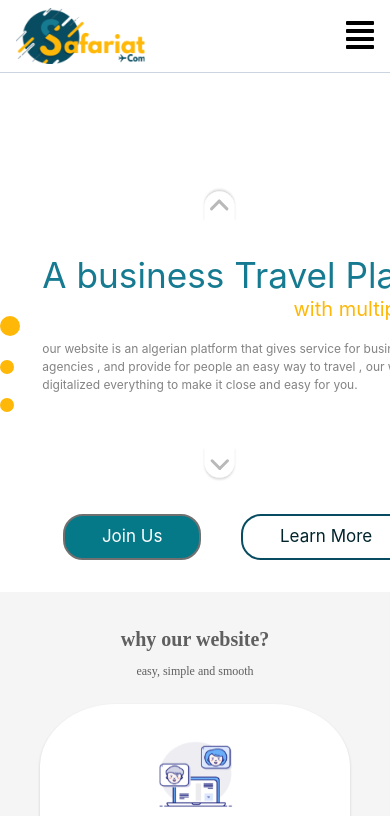
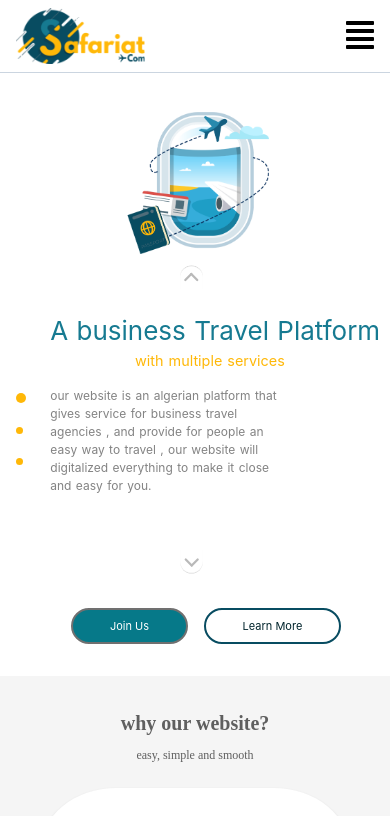
Before and after one commit to oussamabng/safariatComAdmin, a React (Create React App) app: page / in a window 390 px wide. Shown: the top 816 px of the page. Built offline with nearby package versions, Linux system fonts and the light colour scheme.

Commit message:
finished mobile version of Hero Section

```diff
--- a/src/components/HeroSection/Hero.jsx
+++ b/src/components/HeroSection/Hero.jsx
@@ -20,6 +20,7 @@ export default Hero;
 
 
 const Container = styled.div`
+
   display: flex;
 
   justify-content: space-between;
@@ -28,4 +29,13 @@ const Container = styled.div`
   margin: 0 auto;
   padding: 2rem 0;
 
+
+
+
+  @media (max-width: 1024px){
+    margin-right: 2rem;
+    flex-direction: column-reverse;
+    margin:0 auto;
+  }
+
 `;
--- a/src/components/HeroSection/components/Carousel.jsx
+++ b/src/components/HeroSection/components/Carousel.jsx
@@ -39,19 +39,19 @@ const Carousel = props => {
   };
 
   return (
-    <Container className="ml-20 relative">
+    <Container className="pl-4 md:pl-0 lg:ml-20 relative md:w-7/12 lg:w-12/12 mx-auto">
 
 
 
-      <div className=" w-1/12">
+      <div className="mb-16 w-1/12">
         <Dot scale={index === 0 ? 1.25 : .875}  />
         <Dot scale={index === 1 ? 1.25 : .875}  />
-        <Dot scale={index === 2 ? 1.25 : .875} className="-mb-8" />
+        <Dot scale={index === 2 ? 1.25 : .875} className="  md:-mb-8 lg:-mb-20" />
       </div>
 
-      <div className=" flex flex-col w-11/12  ">
+      <div className=" flex flex-col  cntBox ">
 
-        <a className="ml-40 self-start" onClick={next}>
+        <a className="arrow  self-start" onClick={next}>
           <TopArrow />
         </a>
 
@@ -69,7 +69,7 @@ const Carousel = props => {
           }
         })}
 
-        <a className="ml-40 self-start" onClick={prev}>
+        <a className=" arrow self-start" onClick={prev}>
           <DownArrow />
         </a>
 
@@ -94,18 +94,40 @@ const Container = styled.div`
   align-items center;
   flex-direction: row;
 
-  @media (max-width:1030px){
-    margin:0 auto;
-    flex-basis:80%;
+  .cntBox {
+    flex-basis: 90%;
+
+    @media (max-width:1024px){
+      width:70%;
+      margin:0 auto;
+    }
+  }
+
+  @media (min-width:768px){
 
   }
 
+  @media (min-width:1024px){
+    margin:0 auto;
+    padding-left:2rem;
+  }
 
-  @media (max-width:850px){
-    margin:0 auto;
-   flex-basis:95%;
+  .arrow {
+
+    @media (min-width:100px){
+      margin-left:8rem;
+    }
+
+    @media (min-width:768px){
+      margin-left:10rem;
+    }
+
+    @media (min-width:1024px){
+      margin-left:12rem;
+    }
+
+
 
   }
 
-
 `;
--- a/src/components/HeroSection/components/PlaneImg.jsx
+++ b/src/components/HeroSection/components/PlaneImg.jsx
@@ -18,14 +18,28 @@ const img = ({ className, children }) => (
   );
 
   const Container = styled(img)`
-    flex-basis:36vw;
-    height: 80vh;
-    flex-shrink:3;
+
+  @media (min-width: 100px) {
+    // display:block;
+  max-width:38vw;
+    margin:0 auto;
+  }
+
+
+  @media (min-width: 768px) {
+      // display:block;
+    max-width:34vw;
+      margin:0 auto;
+    }
+
+    @media (min-width:1024px){
+      flex-basis:36vw;
+      height: 80vh;
+      flex-shrink:3;
+
+    }
 
 
 
-    @media (max-width: 1030px) {
-      display:none;
-    }
 
   `;
--- a/src/components/HeroSection/components/components/BoxContainer.jsx
+++ b/src/components/HeroSection/components/components/BoxContainer.jsx
@@ -6,8 +6,8 @@ import TextBox from './TextBox';
 
 export default function BoxContainer(props) {
     return (<Container {...props}  >
-        <h1 className="h1 text-xs sm:text-s md:text-base self-start" >{props.title}</h1>
-                <h5  className="h5 text-xs sm:text-s md:text-base" index={props.index} >{props.subTitle}</h5>
+        <h1 className="h1  self-start" >{props.title}</h1>
+                <h5  className="h5" index={props.index} >{props.subTitle}</h5>
                 <TextBox index={props.index}  text={props.text} />
                 </Container>
                 )
@@ -16,19 +16,32 @@ export default function BoxContainer(props) {
 
 const Box = ({ className, children }) => (<div className={`flex flex-col ${className}`}>{children}</div>);
 export const Container = styled(Box)`
+
+
   .h1 {
     color: #167a91;
     font-size: 2.2rem;
-    line-height:1;
+
+    @media (max-width:768px) {
+      font-size:1.625rem;
+      word-spacing: 1px;
+    }
+
   }
 
   .h5 {
-
-
     color: #ffb808;
     font-size: 1.25rem;
     margin-left: ${props => props.index === 0 ? 15.7: 12.5 }rem;
+
+    @media (max-width:1024px) {
+      font-size:.9rem;
+      margin-left:5.3rem;
+      word-spacing: 1px;
+    }
+
   }
 
 
+
 `;
--- a/src/components/HeroSection/components/components/CallToAction.jsx
+++ b/src/components/HeroSection/components/components/CallToAction.jsx
@@ -19,6 +19,19 @@ const JoinButton = styled(Button)`
   padding: 0.5rem 2.3rem;
   margin-left:1.3rem;
   margin-right: 2.5rem;
+
+
+  @media (max-width:750px){
+    font-size:11px;
+    margin-right:1rem;
+  }
+
+  @media (min-width:1020px){
+    margin-left:3.5rem;
+  }
+
+
+
 `;
 
 const LearnMoreButton = styled(Button)`
@@ -27,6 +40,10 @@ const LearnMoreButton = styled(Button)`
   border-radius: 20px;
   font-size: 17px;
   padding: 0.5rem 2.3rem;
+
+  @media (max-width:768px){
+    font-size:11px;
+  }
 `;
 
 const CallToAction = props => {
--- a/src/components/HeroSection/components/components/Dot.jsx
+++ b/src/components/HeroSection/components/components/Dot.jsx
@@ -15,4 +15,10 @@ const Container = styled.span`
   display: block;
   margin-right:2.6rem;
   margin-top : 1.5rem;
+
+
+  @media (max-width:768px){
+    width: ${props => props.scale / 2}rem;
+    height: ${props => props.scale / 2}rem;
+  }
 `;
--- a/src/components/HeroSection/components/components/DownArrow.jsx
+++ b/src/components/HeroSection/components/components/DownArrow.jsx
@@ -19,4 +19,10 @@ const Container = styled(Arrow)`
   cursor: pointer;
   margin-top: 3.3rem;
   margin-bottom: 2rem;
+
+  @media (max-width:768px){
+    max-width: 1.75rem;
+  max-height: 1.75rem;
+
+  }
 `;
--- a/src/components/HeroSection/components/components/Person.jsx
+++ b/src/components/HeroSection/components/components/Person.jsx
@@ -21,4 +21,6 @@ const Container = styled(Img)`
 
   z-index: 0;
 
+
+
 `;
--- a/src/components/HeroSection/components/components/TextBox.jsx
+++ b/src/components/HeroSection/components/components/TextBox.jsx
@@ -12,9 +12,9 @@ const TextBox = (props)=> {
     ) : null;
   };
   return(
-    <Container  {...props} className="z-10 w-12/12 relative"  >
+    <Container  {...props} className="z-10 relative"  >
 
-        <div className="z-10 text-xs sm:text-s md:text-base">{props.text}</div>
+        <div className="z-10 text text-xs  md:text-base">{props.text}</div>
 
         <Person
         index={ props.index}
@@ -34,6 +34,23 @@ const Container = styled.div`
   font-size: 1.1rem;
   color: #838383;
   width: ${props => props.index === 0 ? 27.875 : props.index === 1 ? 22.25 : 22.25 }rem;
+
+
+  @media (max-width:768px){
+
+    width: ${props => props.index === 0 ? 16.25 : props.index === 1 ? 11 : 11 }rem;
+  }
+
+
+
+  .text{
+    @media (max-width:768px){
+      font-size:12px;
+      word-spacing: 1px;
+
+      flex-basis:  ${props => props.index === 0 ? 15 : 11 }rem;
+    }
+  }
 `;
 
 export default TextBox;
--- a/src/components/HeroSection/components/components/TopArrow.jsx
+++ b/src/components/HeroSection/components/components/TopArrow.jsx
@@ -21,4 +21,12 @@ const Container = styled(Arrow)`
     cursor: pointer;
     margin-bottom: 2.2rem;
     margin-top:4.7rem;
+
+    @media (max-width:768px){
+      max-width: 1.75rem;
+    max-height: 1.75rem;
+    margin-top:.6rem;
+    margin-bottom: 1.2rem;
+
+    }
   `;
```
